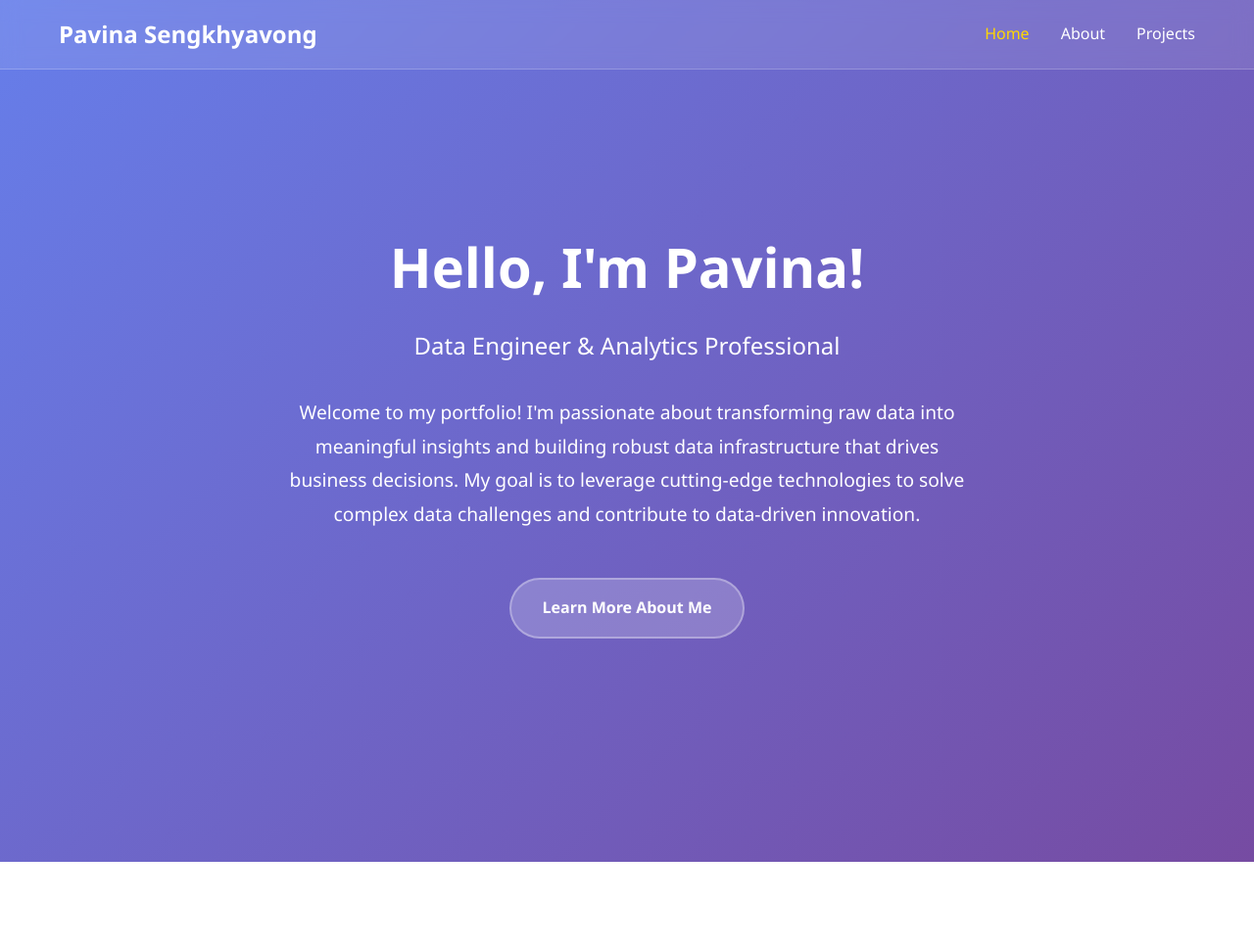
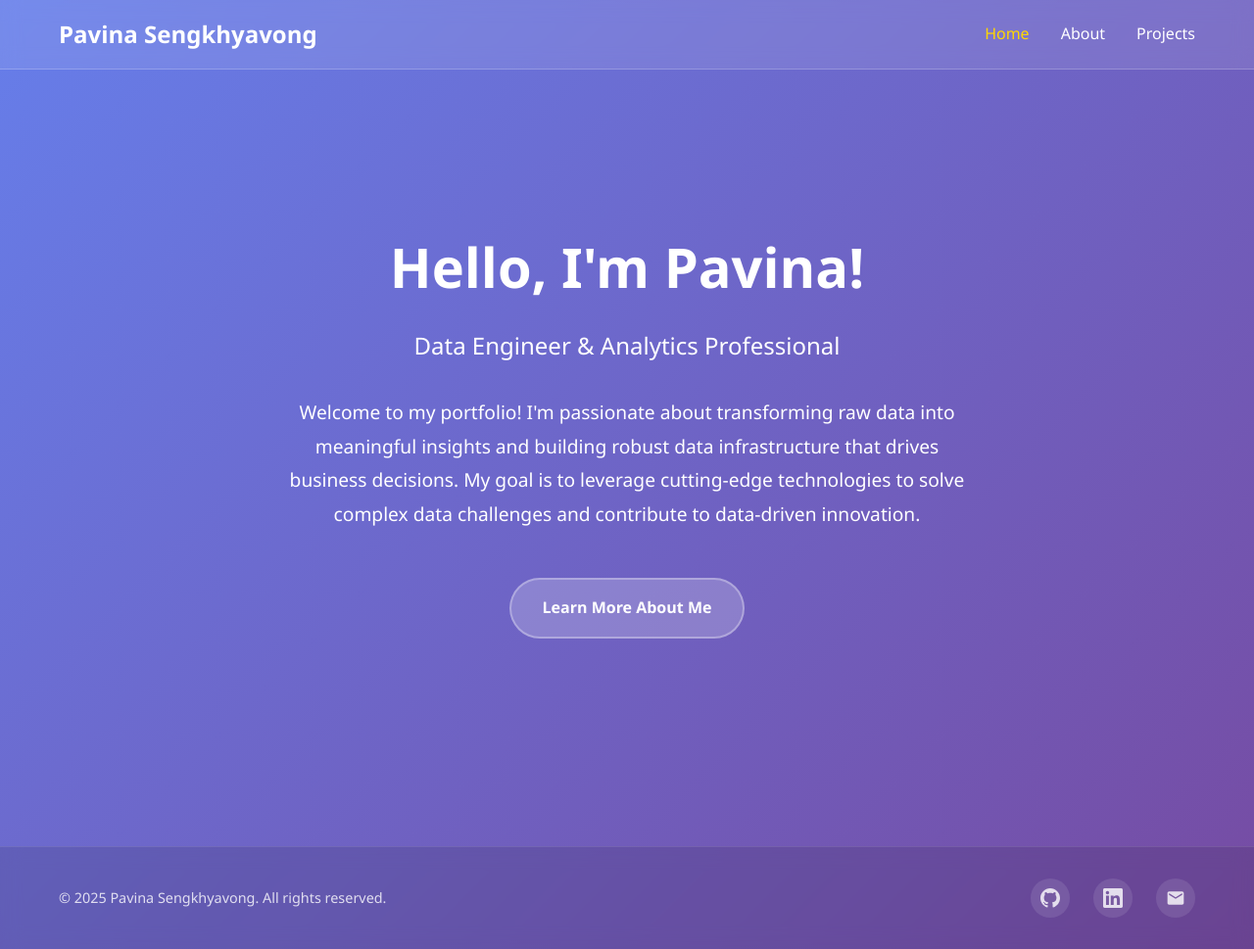
Before and after one commit to pavina-seng/pavina-seng.github.io, a plain HTML site: page index.html in a window 1280 px wide. Shown: the whole page at 98% size. Before the commit the page ends 880 px from the top, so only its background shows below. Drawn offline with Linux system fonts and the light colour scheme.

Commit message:
Added footer and updated links

```diff
--- a/index.html
+++ b/index.html
@@ -331,7 +331,62 @@
             }
         }
 
+        /* Footer */
+        footer {
+            background: rgba(0, 0, 0, 0.1);
+            backdrop-filter: blur(10px);
+            padding: 2rem 0;
+            margin-top: 4rem;
+            border-top: 1px solid rgba(255, 255, 255, 0.1);
+        }
+
+        .footer-content {
+            display: flex;
+            justify-content: space-between;
+            align-items: center;
+            color: rgba(255, 255, 255, 0.8);
+            font-size: 0.9rem;
+        }
+
+        .footer-links {
+            display: flex;
+            gap: 1.5rem;
+            align-items: center;
+        }
+
+        .footer-links a {
+            color: rgba(255, 255, 255, 0.8);
+            text-decoration: none;
+            transition: all 0.3s ease;
+            display: flex;
+            align-items: center;
+            justify-content: center;
+            width: 40px;
+            height: 40px;
+            border-radius: 50%;
+            background: rgba(255, 255, 255, 0.1);
+        }
+
+        .footer-links a:hover {
+            color: white;
+            background: rgba(255, 255, 255, 0.2);
+            transform: translateY(-2px);
+        }
+
+        .footer-links svg {
+            width: 20px;
+            height: 20px;
+        }
+
         /* Responsive Design */
+        @media (max-width: 768px) {
+            .footer-content {
+                flex-direction: column;
+                gap: 1rem;
+                text-align: center;
+            }
+        }
+
         @media (max-width: 768px) {
             .nav-links {
                 gap: 1rem;
@@ -529,6 +584,33 @@
         </div>
     </main>
 
+    <footer>
+        <div class="container">
+            <div class="footer-content">
+                <div class="copyright">
+                    © 2025 Pavina Sengkhyavong. All rights reserved.
+                </div>
+                <div class="footer-links">
+                    <a href="https://github.com/pavina-seng" target="_blank" rel="noopener noreferrer" title="GitHub">
+                        <svg viewBox="0 0 24 24" fill="currentColor">
+                            <path d="M12 0c-6.626 0-12 5.373-12 12 0 5.302 3.438 9.8 8.207 11.387.599.111.793-.261.793-.577v-2.234c-3.338.726-4.033-1.416-4.033-1.416-.546-1.387-1.333-1.756-1.333-1.756-1.089-.745.083-.729.083-.729 1.205.084 1.839 1.237 1.839 1.237 1.07 1.834 2.807 1.304 3.492.997.107-.775.418-1.305.762-1.604-2.665-.305-5.467-1.334-5.467-5.931 0-1.311.469-2.381 1.236-3.221-.124-.303-.535-1.524.117-3.176 0 0 1.008-.322 3.301 1.23.957-.266 1.983-.399 3.003-.404 1.02.005 2.047.138 3.006.404 2.291-1.552 3.297-1.23 3.297-1.23.653 1.653.242 2.874.118 3.176.77.84 1.235 1.911 1.235 3.221 0 4.609-2.807 5.624-5.479 5.921.43.372.823 1.102.823 2.222v3.293c0 .319.192.694.801.576 4.765-1.589 8.199-6.086 8.199-11.386 0-6.627-5.373-12-12-12z"/>
+                        </svg>
+                    </a>
+                    <a href="https://linkedin.com/in/pavina-seng" target="_blank" rel="noopener noreferrer" title="LinkedIn">
+                        <svg viewBox="0 0 24 24" fill="currentColor">
+                            <path d="M20.447 20.452h-3.554v-5.569c0-1.328-.027-3.037-1.852-3.037-1.853 0-2.136 1.445-2.136 2.939v5.667H9.351V9h3.414v1.561h.046c.477-.9 1.637-1.85 3.37-1.85 3.601 0 4.267 2.37 4.267 5.455v6.286zM5.337 7.433c-1.144 0-2.063-.926-2.063-2.065 0-1.138.92-2.063 2.063-2.063 1.14 0 2.064.925 2.064 2.063 0 1.139-.925 2.065-2.064 2.065zm1.782 13.019H3.555V9h3.564v11.452zM22.225 0H1.771C.792 0 0 .774 0 1.729v20.542C0 23.227.792 24 1.771 24h20.451C23.2 24 24 23.227 24 22.271V1.729C24 .774 23.2 0 22.222 0h.003z"/>
+                        </svg>
+                    </a>
+                    <a href="mailto:psengkhyavong@gmail.com" title="Email">
+                        <svg viewBox="0 0 24 24" fill="currentColor">
+                            <path d="M20 4H4c-1.1 0-1.99.9-1.99 2L2 18c0 1.1.9 2 2 2h16c1.1 0 2-.9 2-2V6c0-1.1-.9-2-2-2zm0 4l-8 5-8-5V6l8 5 8-5v2z"/>
+                        </svg>
+                    </a>
+                </div>
+            </div>
+        </div>
+    </footer>
+
     <script>
         function showPage(pageId) {
             // Hide all pages
```
